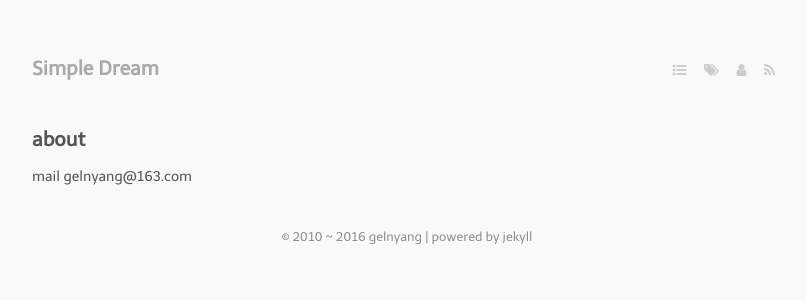
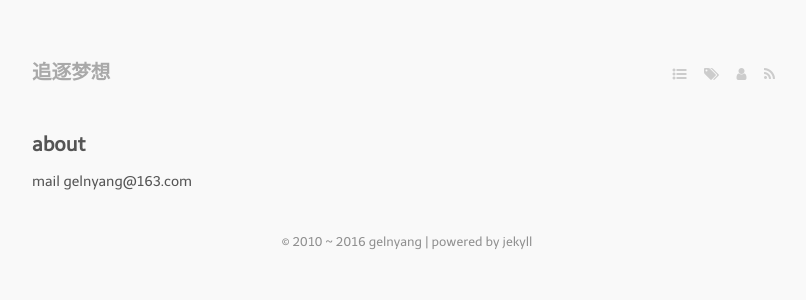
Before and after one commit to wongoo/blog-jekyll, a Jekyll site: the page built from about.markdown, in a window 1280 px wide. Shown: the top 300 px of the page, without its empty margins (233-1039 px from the left). Built offline with Jekyll 4.4.1, drawn with Linux system fonts in a browser that asks for light colours; nearby versions of some CDN libraries; some web fonts are replaced; Markdown is read by kramdown in place of the engine named in the settings.

```diff
--- a/_config.yml
+++ b/_config.yml
@@ -1,7 +1,6 @@
 baseurl: /blog
 permalink: /:year/:month/:day/:title.html
-name: "Simple Dream"
-markdown: rdiscount
+name: "追逐梦想"
 highlighter: pygments
 
 author: "gelnyang"
```
